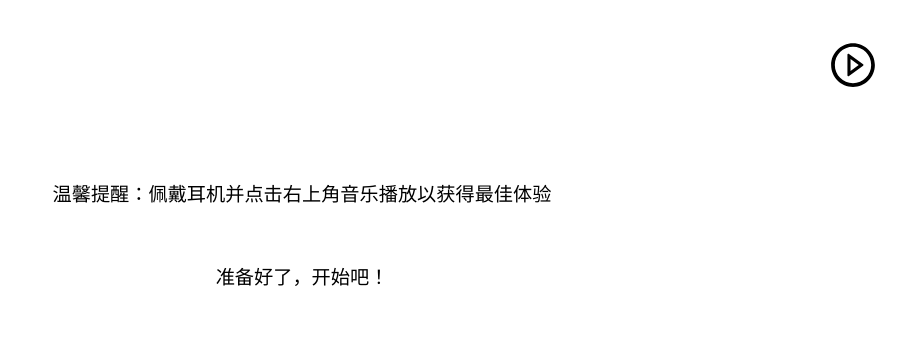
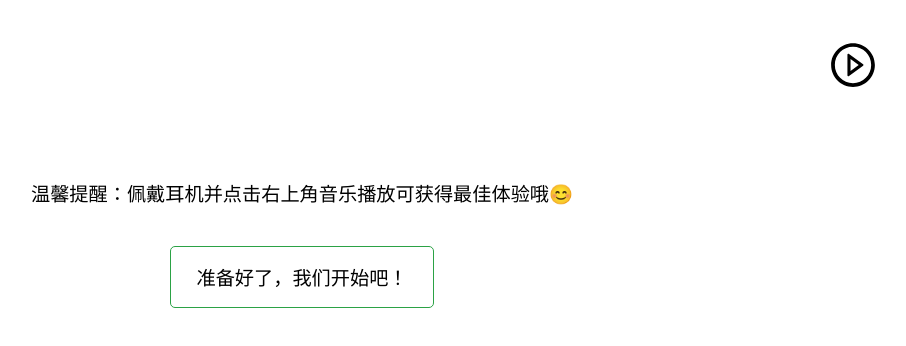
Before and after one commit to abandon888/HappyBirthday, a website: page index.html in a window 1280 px wide. Shown: the top 346 px of the page, without its empty margins (338-1244 px from the left). Drawn offline with nearby package versions, Linux system fonts and the light colour scheme.

Commit message:
fix: change btn & sign

```diff
--- a/index.html
+++ b/index.html
@@ -14,9 +14,9 @@
 <body>
   <button id="playPauseButton" class="play-pause"></button>
   <div class="startSign">
-    <p class="two">温馨提醒：佩戴耳机并点击右上角音乐播放以获得最佳体验</p>
+    <p class="two">温馨提醒：佩戴耳机并点击右上角音乐播放可获得最佳体验哦😊</p>
     <!-- 开始按钮 -->
-    <p id="startButton" class="two button">准备好了，开始吧！</p>
+    <p id="startButton" class="two button">准备好了，我们开始吧！</p>
   </div>
 
   <div class="container">
--- a/style/style.css
+++ b/style/style.css
@@ -339,11 +339,13 @@ body {
 
 .startSign .button {
   padding: 1rem 1.6rem;
+  border: 1px solid #2ba245;
+  border-radius: 5px;
 }
 
 .startSign .button:hover {
-  border: 1px solid #2ba245;
-  border-radius: 5px;
+  background-color: #2ba245;
+  color: #fff;
   padding: 1rem 1.6rem;
   cursor: pointer;
 }
```
